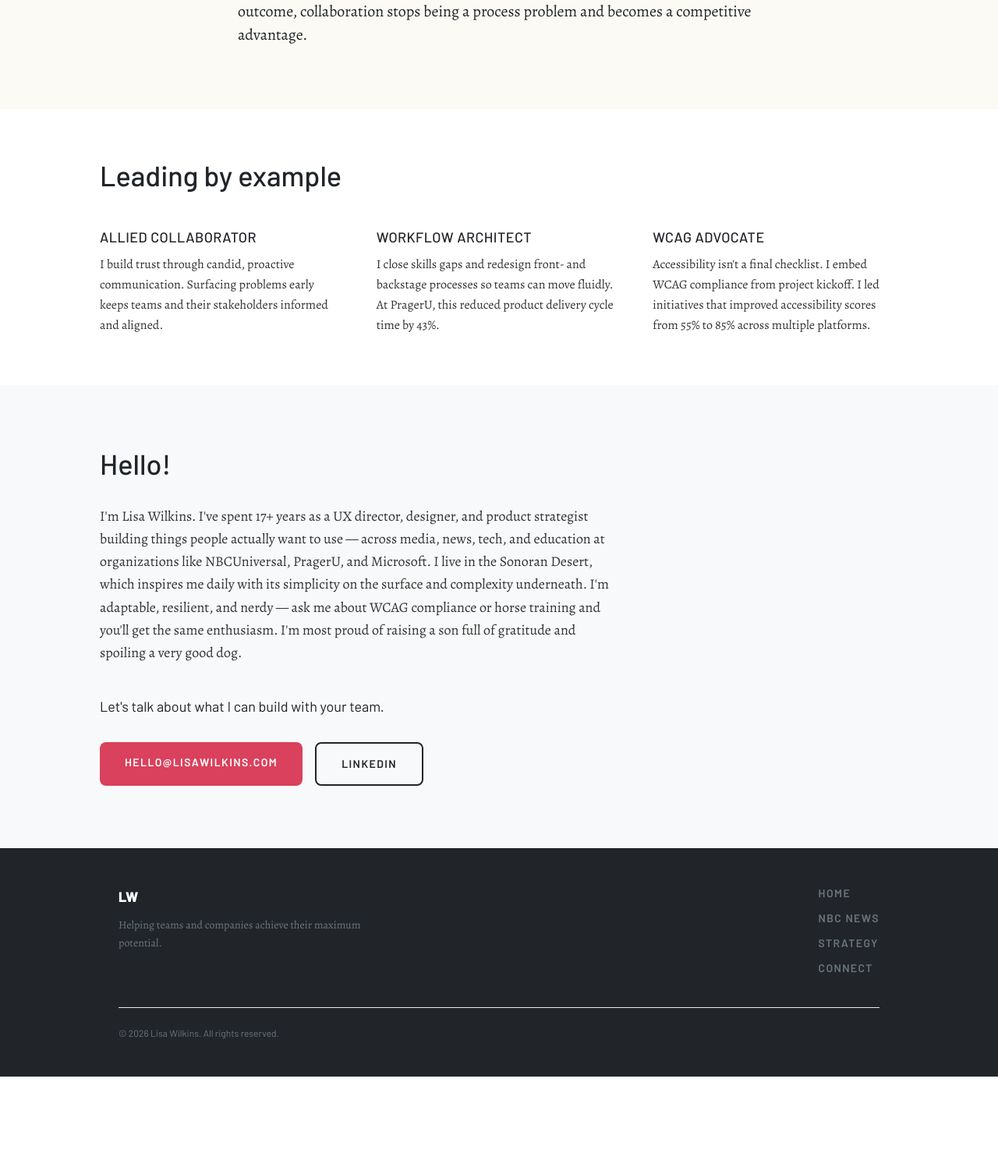
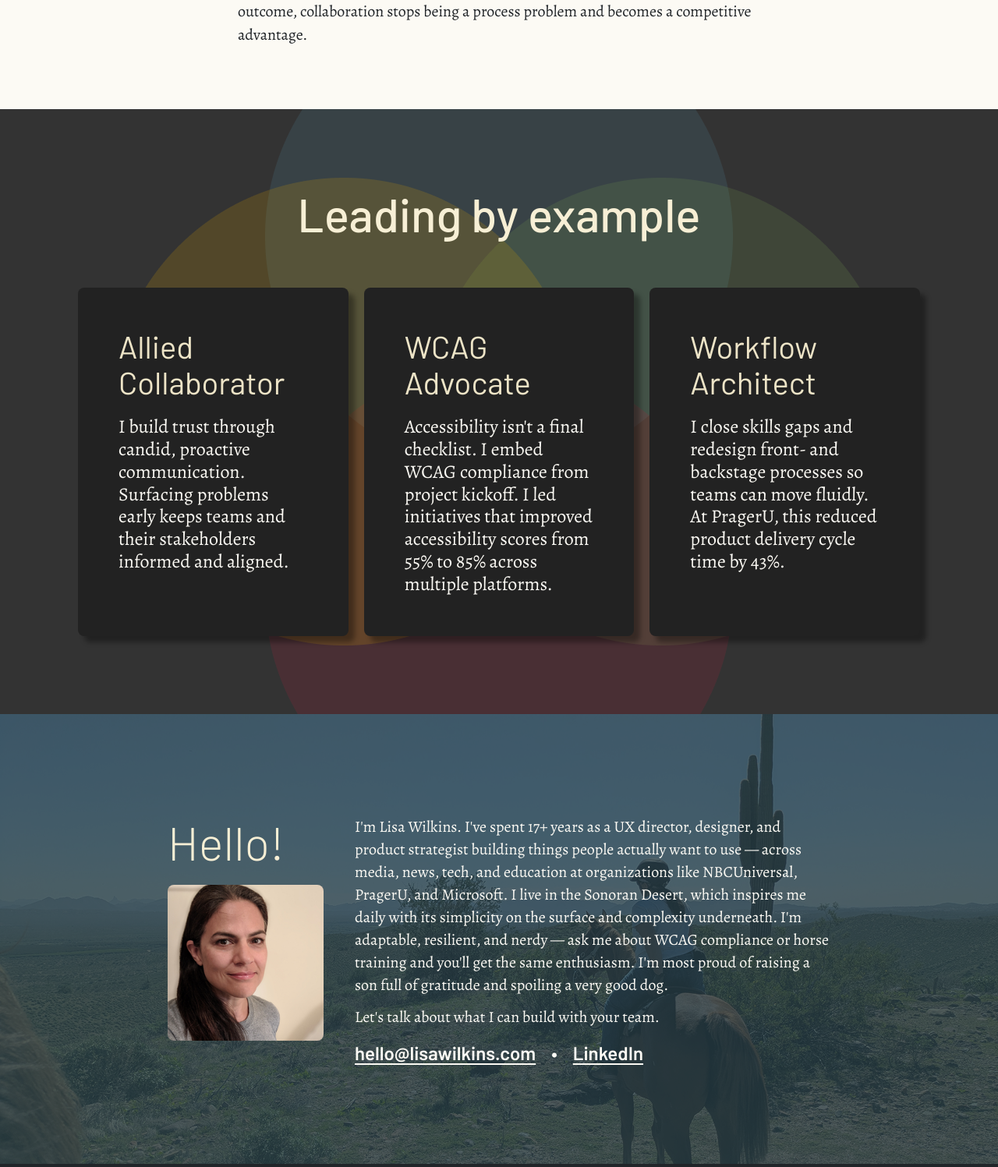
Before and after one commit to lisawilkins/lmcw-rebuild, an Astro site: page / in a window 1280 px wide. Shown: the part 4631-6128 px from the top of the page at 78% size. Before the commit the page ends 6012 px from the top, so only its background shows below. Built offline with nearby package versions, Linux system fonts and the light colour scheme; Astro itself is replaced by a stand-in of ours; no server answers.

Commit message:
Add ConnectSection component; wire into all pages
Creates ConnectSection.astro (bio + contact links, repeatable #connect
anchor with desert bg at 20% opacity) and replaces HelloSection on
index, projects-nbcapp, projects-puf, and connect pages. Also reduces
LeadingByExampleSection card border-radius from 16px to 8px.

```diff
--- /dev/null
+++ b/src/components/ConnectSection.astro
@@ -0,0 +1,87 @@
+---
+/**
+ * ConnectSection — bio + contact links.
+ * Repeated at the bottom of every page; the global nav "CONNECT" item
+ * links to the #connect anchor.
+ *
+ * Background: var(--color-blue-800) + desert photo at 20% opacity.
+ * Layout: "Hello!" + square bio pic on the left, copy + links on the right.
+ * Stacks vertically on mobile.
+ */
+---
+
+<section
+  id="connect"
+  class="relative overflow-hidden"
+  aria-labelledby="connect-heading"
+>
+
+  <!-- ── Background ─────────────────────────────────────────────── -->
+  <div class="absolute inset-0 pointer-events-none" aria-hidden="true">
+    <div class="absolute inset-0 bg-[var(--color-blue-800)]"></div>
+    <img
+      src="/images/home/connect-bg-01.png"
+      alt=""
+      class="absolute inset-0 w-full h-full max-w-none object-cover opacity-20"
+    />
+  </div>
+
+  <!-- ── Content ────────────────────────────────────────────────── -->
+  <div class="relative flex items-center justify-center py-[60px] px-5 md:p-[80px] lg:py-[130px] lg:px-[100px]">
+    <div class="flex flex-col md:flex-row gap-[40px] items-center md:items-start w-full max-w-[850px]">
+
+      <!-- Left: Hello! + bio pic -->
+      <div class="flex flex-col gap-5 items-center shrink-0 w-[160px] md:w-auto md:max-w-[180px] lg:max-w-[200px]">
+        <h2
+          id="connect-heading"
+          class="font-light leading-[0.85] text-[var(--color-cream)] text-[60px] whitespace-nowrap self-start"
+        >
+          Hello!
+        </h2>
+        <div class="w-full aspect-square rounded-[8px] overflow-hidden">
+          <img
+            src="/images/home/connect-bio-pic-01.png"
+            alt="Lisa Wilkins"
+            class="w-full h-full object-cover"
+          />
+        </div>
+      </div>
+
+      <!-- Right: copy + links -->
+      <div class="flex flex-col gap-5 text-[var(--color-off-white)] flex-1 min-w-0">
+
+        <!-- Bio paragraphs -->
+        <div class="flex flex-col gap-3 text-[16px] md:text-[20px] leading-[1.45]">
+          <p>
+            I'm Lisa Wilkins. I've spent 17+ years as a UX director, designer, and product strategist building things people actually want to use — across media, news, tech, and education at organizations like NBCUniversal, PragerU, and Microsoft. I live in the Sonoran Desert, which inspires me daily with its simplicity on the surface and complexity underneath. I'm adaptable, resilient, and nerdy — ask me about WCAG compliance or horse training and you'll get the same enthusiasm. I'm most proud of raising a son full of gratitude and spoiling a very good dog.
+          </p>
+          <p>
+            Let's talk about what I can build with your team.
+          </p>
+        </div>
+
+        <!-- Contact links -->
+        <div class="flex flex-col md:flex-row md:items-center gap-4 md:gap-5 font-semibold text-[20px] md:text-[24px] leading-none">
+          <a
+            href="mailto:hello@lisawilkins.com"
+            class="underline underline-offset-4 decoration-2 whitespace-nowrap hover:text-[var(--color-cream)] transition-colors"
+            aria-label="Send an email"
+          >
+            hello@lisawilkins.com
+          </a>
+          <span class="hidden md:inline" aria-hidden="true">•</span>
+          <a
+            href="https://www.linkedin.com/in/lisamwilkins/"
+            target="_blank"
+            rel="noopener noreferrer"
+            class="underline underline-offset-4 decoration-2 whitespace-nowrap hover:text-[var(--color-cream)] transition-colors"
+            aria-label="Visit my LinkedIn profile"
+          >
+            LinkedIn
+          </a>
+        </div>
+
+      </div>
+    </div>
+  </div>
+</section>
--- /dev/null
+++ b/src/components/LeadingByExampleSection.astro
@@ -0,0 +1,124 @@
+---
+/**
+ * LeadingByExampleSection
+ *
+ * Dark #333 background with 4 dot PNG images overlaid at 20% opacity,
+ * positioned in the same cluster formation as the HumanCenteredSection
+ * end state. Three dark cards arranged in a responsive grid.
+ */
+---
+
+<section
+  class="lbe-section relative overflow-hidden"
+  aria-labelledby="leading-heading"
+>
+
+  <!-- ── Background: dark base + dot cluster ──────────────────────── -->
+  <div class="absolute inset-0 pointer-events-none" aria-hidden="true">
+    <div class="absolute inset-0 bg-[var(--color-dark-gray)]"></div>
+
+    <div class="lbe-dot lbe-dot-blue absolute">
+      <img src="/images/home/dot-blue.png" alt="" class="w-full h-full" />
+    </div>
+    <div class="lbe-dot lbe-dot-green absolute">
+      <img src="/images/home/dot-green.png" alt="" class="w-full h-full" />
+    </div>
+    <div class="lbe-dot lbe-dot-red absolute">
+      <img src="/images/home/dot-red.png" alt="" class="w-full h-full" />
+    </div>
+    <div class="lbe-dot lbe-dot-yellow absolute">
+      <img src="/images/home/dot-yellow.png" alt="" class="w-full h-full" />
+    </div>
+  </div>
+
+  <!-- ── Content ──────────────────────────────────────────────────── -->
+  <div class="relative flex flex-col gap-5 md:gap-[40px] lg:gap-[60px] items-center py-[60px] md:py-[80px] lg:py-[100px] px-5 md:px-[40px] lg:px-[100px]">
+
+    <h2
+      id="leading-heading"
+      class="font-medium leading-[0.9] text-[var(--color-cream)] text-[40px] lg:text-[60px] text-center w-full"
+    >
+      Leading by example
+    </h2>
+
+    <!-- Cards row (horizontal desktop/tablet, vertical stack mobile) -->
+    <div class="flex flex-col md:flex-row gap-5 w-full items-stretch">
+
+      <article class="lbe-card flex flex-col gap-5">
+        <h3 class="font-normal leading-[0.9] text-[var(--color-cream-light)] text-[28px] lg:text-[40px]">
+          Allied<br />Collaborator
+        </h3>
+        <p class="leading-[1.2] text-[var(--color-off-white)] text-[18px] lg:text-[24px]">
+          I build trust through candid, proactive communication. Surfacing problems early keeps teams and their stakeholders informed and aligned.
+        </p>
+      </article>
+
+      <article class="lbe-card flex flex-col gap-5">
+        <h3 class="font-normal leading-[0.9] text-[var(--color-cream-light)] text-[28px] lg:text-[40px]">
+          WCAG<br />Advocate
+        </h3>
+        <p class="leading-[1.2] text-[var(--color-off-white)] text-[18px] lg:text-[24px]">
+          Accessibility isn't a final checklist. I embed WCAG compliance from project kickoff. I led initiatives that improved accessibility scores from 55% to 85% across multiple platforms.
+        </p>
+      </article>
+
+      <article class="lbe-card flex flex-col gap-5">
+        <h3 class="font-normal leading-[0.9] text-[var(--color-cream-light)] text-[28px] lg:text-[40px]">
+          Workflow<br />Architect
+        </h3>
+        <p class="leading-[1.2] text-[var(--color-off-white)] text-[18px] lg:text-[24px]">
+          I close skills gaps and redesign front- and backstage processes so teams can move fluidly. At PragerU, this reduced product delivery cycle time by 43%.
+        </p>
+      </article>
+
+    </div>
+  </div>
+</section>
+
+<style>
+  /* ── Cards ──────────────────────────────────────────────────────── */
+  .lbe-card {
+    flex: 1;
+    background-color: #222;
+    border-radius: 8px;
+    padding: 33px;
+    box-shadow: 8px 8px 6px rgba(0, 0, 0, 0.35);
+  }
+  @media (min-width: 768px)  { .lbe-card { padding: 36px; } }
+  @media (min-width: 1024px) { .lbe-card { padding: 52px; } }
+
+  /* ── Dot base ───────────────────────────────────────────────────── */
+  .lbe-dot {
+    left: 50%;
+    top: 50%;
+    opacity: 0.2;
+  }
+
+  /* ── Dot sizes ──────────────────────────────────────────────────── */
+  .lbe-dot               { width: 270px; height: 270px; }
+  @media (min-width: 768px)  { .lbe-dot { width: 375px; height: 375px; } }
+  @media (min-width: 1024px) { .lbe-dot { width: 600px; height: 600px; } }
+
+  /* ── Dot cluster positions (HC section end-state formation) ─────── */
+  /* Mobile */
+  .lbe-dot-blue   { transform: translate(-50%, calc(-50% - 101px)); }
+  .lbe-dot-green  { transform: translate(calc(-50% + 94px),  -50%); }
+  .lbe-dot-red    { transform: translate(-50%, calc(-50% + 106px)); }
+  .lbe-dot-yellow { transform: translate(calc(-50% - 90px),  -50%); }
+
+  /* Tablet */
+  @media (min-width: 768px) {
+    .lbe-dot-blue   { transform: translate(-50%, calc(-50% - 141px)); }
+    .lbe-dot-green  { transform: translate(calc(-50% + 130px), -50%); }
+    .lbe-dot-red    { transform: translate(-50%, calc(-50% + 147px)); }
+    .lbe-dot-yellow { transform: translate(calc(-50% - 124px), -50%); }
+  }
+
+  /* Desktop — exact values from Figma HC end state */
+  @media (min-width: 1024px) {
+    .lbe-dot-blue   { transform: translate(-50%, calc(-50% - 225px)); }
+    .lbe-dot-green  { transform: translate(calc(-50% + 208px), -50%); }
+    .lbe-dot-red    { transform: translate(-50%, calc(-50% + 235px)); }
+    .lbe-dot-yellow { transform: translate(calc(-50% - 199px), -50%); }
+  }
+</style>
--- a/src/pages/connect.astro
+++ b/src/pages/connect.astro
@@ -1,6 +1,7 @@
 ---
 import BaseLayout from '../layouts/BaseLayout.astro';
 import PageHero from '../components/PageHero.astro';
+import ConnectSection from '../components/ConnectSection.astro';
 
 const personSchema = {
   "@context": "https://schema.org",
@@ -50,36 +51,5 @@ const personSchema = {
       </div>
   </PageHero>
 
-  <!-- Hello / Bio / CTA -->
-  <section class="bg-[var(--color-light-bg)] py-16 px-6" aria-labelledby="bio-heading">
-    <div class="max-w-5xl mx-auto">
-      <div class="max-w-2xl">
-        <h2 id="bio-heading" class="text-3xl md:text-4xl font-extrabold text-[var(--color-charcoal)] mb-8 leading-tight">
-          Hello!
-        </h2>
-        <p class="text-base md:text-lg text-[var(--color-dark-gray)] leading-relaxed mb-10">
-          I'm Lisa Wilkins. I've spent 17+ years as a UX director, designer, and product strategist building things people actually want to use — across media, news, tech, and education at organizations like NBCUniversal, PragerU, and Microsoft. I live in the Sonoran Desert, which inspires me daily with its simplicity on the surface and complexity underneath. I'm adaptable, resilient, and nerdy — ask me about WCAG compliance or horse training and you'll get the same enthusiasm. I'm most proud of raising a son full of gratitude and spoiling a very good dog.
-        </p>
-        <p class="text-lg font-semibold text-[var(--color-charcoal)] mb-8">
-          Let's talk about what I can build with your team.
-        </p>
-        <div class="flex flex-wrap gap-4">
-          <a
-            href="mailto:hello@lisawilkins.com"
-            class="inline-block bg-[var(--color-coral)] hover:bg-[var(--color-coral-hover)] text-white text-sm font-semibold uppercase tracking-widest px-8 py-4 rounded-md transition-colors"
-          >
-            hello@lisawilkins.com
-          </a>
-          <a
-            href="https://www.linkedin.com/in/lisawilkins"
-            target="_blank"
-            rel="noopener noreferrer"
-            class="inline-block border-2 border-[var(--color-charcoal)] hover:border-[var(--color-coral)] hover:text-[var(--color-coral)] text-[var(--color-charcoal)] text-sm font-semibold uppercase tracking-widest px-8 py-4 rounded-md transition-colors"
-          >
-            LinkedIn
-          </a>
-        </div>
-      </div>
-    </div>
-  </section>
+  <ConnectSection />
 </BaseLayout>
--- a/src/pages/index.astro
+++ b/src/pages/index.astro
@@ -1,9 +1,10 @@
 ---
 import BaseLayout from '../layouts/BaseLayout.astro';
-import HelloSection from '../components/HelloSection.astro';
 import SplitSection from '../components/SplitSection.astro';
 import StackedSection from '../components/StackedSection.astro';
 import HumanCenteredSection from '../components/HumanCenteredSection.astro';
+import LeadingByExampleSection from '../components/LeadingByExampleSection.astro';
+import ConnectSection from '../components/ConnectSection.astro';
 ---
 
 <BaseLayout
@@ -88,34 +89,8 @@ import HumanCenteredSection from '../components/HumanCenteredSection.astro';
     </p>
   </StackedSection>
 
-  <!-- Leading by example -->
-  <section class="bg-white py-16 px-6" aria-labelledby="leading-heading">
-    <div class="max-w-5xl mx-auto">
-      <h2 id="leading-heading" class="text-3xl md:text-4xl font-extrabold text-[var(--color-charcoal)] mb-12 leading-tight">
-        Leading by example
-      </h2>
-      <div class="grid md:grid-cols-3 gap-10">
-        <article>
-          <h3 class="text-lg font-extrabold text-[var(--color-charcoal)] mb-3 uppercase tracking-wide">Allied Collaborator</h3>
-          <p class="text-[var(--color-dark-gray)] leading-relaxed">
-            I build trust through candid, proactive communication. Surfacing problems early keeps teams and their stakeholders informed and aligned.
-          </p>
-        </article>
-        <article>
-          <h3 class="text-lg font-extrabold text-[var(--color-charcoal)] mb-3 uppercase tracking-wide">Workflow Architect</h3>
-          <p class="text-[var(--color-dark-gray)] leading-relaxed">
-            I close skills gaps and redesign front- and backstage processes so teams can move fluidly. At PragerU, this reduced product delivery cycle time by 43%.
-          </p>
-        </article>
-        <article>
-          <h3 class="text-lg font-extrabold text-[var(--color-charcoal)] mb-3 uppercase tracking-wide">WCAG Advocate</h3>
-          <p class="text-[var(--color-dark-gray)] leading-relaxed">
-            Accessibility isn't a final checklist. I embed WCAG compliance from project kickoff. I led initiatives that improved accessibility scores from 55% to 85% across multiple platforms.
-          </p>
-        </article>
-      </div>
-    </div>
-  </section>
+  <LeadingByExampleSection />
 
-  <HelloSection />
+
+  <ConnectSection />
 </BaseLayout>
--- a/src/pages/projects-nbcapp.astro
+++ b/src/pages/projects-nbcapp.astro
@@ -1,6 +1,6 @@
 ---
 import BaseLayout from '../layouts/BaseLayout.astro';
-import HelloSection from '../components/HelloSection.astro';
+import ConnectSection from '../components/ConnectSection.astro';
 import PageHero from '../components/PageHero.astro';
 ---
 
@@ -245,5 +245,5 @@ import PageHero from '../components/PageHero.astro';
     </div>
   </section>
 
-  <HelloSection />
+  <ConnectSection />
 </BaseLayout>
--- a/src/pages/projects-puf.astro
+++ b/src/pages/projects-puf.astro
@@ -1,6 +1,6 @@
 ---
 import BaseLayout from '../layouts/BaseLayout.astro';
-import HelloSection from '../components/HelloSection.astro';
+import ConnectSection from '../components/ConnectSection.astro';
 import PageHero from '../components/PageHero.astro';
 ---
 
@@ -149,5 +149,5 @@ import PageHero from '../components/PageHero.astro';
     </div>
   </section>
 
-  <HelloSection />
+  <ConnectSection />
 </BaseLayout>
```
Also changed, not shown: public/images/home/connect-bg-01.png (added), public/images/home/connect-bio-pic-01.png (added).
